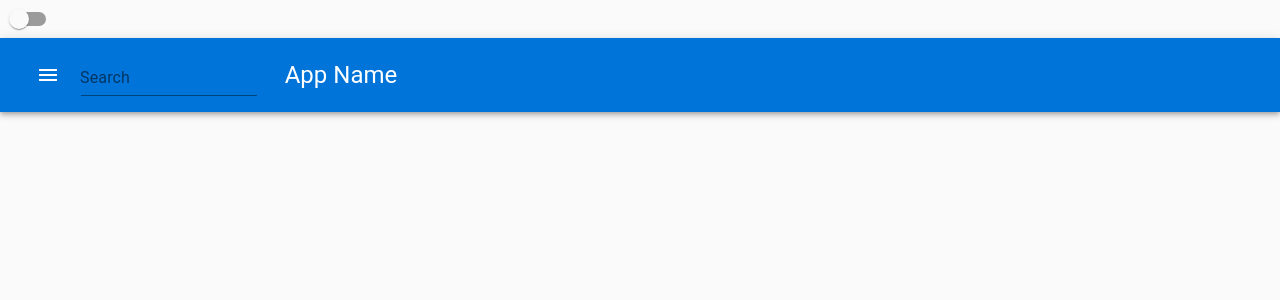
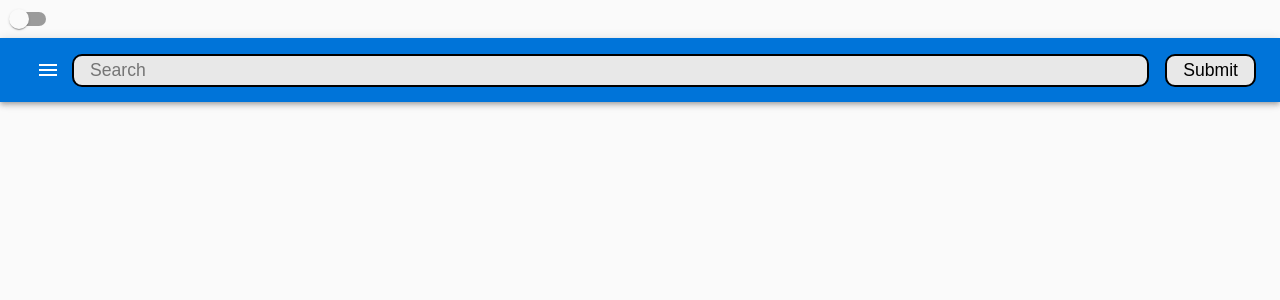
Before and after one commit to 99Raul/front-end-group, a React (Create React App) app: page / in a window 1280 px wide. Shown: the top 300 px of the page. Built offline with nearby package versions, Linux system fonts and the light colour scheme.

Commit message:
added searchbar

```diff
--- a/src/components/Navbar/Navbar.js
+++ b/src/components/Navbar/Navbar.js
@@ -3,7 +3,7 @@ import { makeStyles } from '@material-ui/core/styles';
 import MobileLeftMenuSlider from '@material-ui/core/Drawer';
 import Footer from '../Footer/Footer';
 import { Link } from 'react-router-dom';
-import SearchField from '../Searchbar/Searchbar';
+import Searchbar from '../Searchbar/Searchbar';
 
 import {
 	AppBar,
@@ -90,9 +90,9 @@ function Navbar() {
 						<IconButton onClick={toggleSlider('left', true)}>
 							<Menu style={{ color: '#FFFFFF' }} />
 						</IconButton>
-						<SearchField />
+						<Searchbar />
 						<Typography variant='h5' style={{ color: '#FFFFFF' }}>
-							App Name
+
 						</Typography>
 						<MobileLeftMenuSlider
 							anchor='left'
--- /dev/null
+++ b/src/components/Searchbar/Searchbar.css
@@ -0,0 +1,38 @@
+input {
+    background: rgb(232, 232, 232);
+    flex-grow: 1;
+}
+input:focus,
+input:hover,
+.submit:focus,
+.submit:hover {
+    background: rgb(196, 196, 196);
+}
+input, .submit {
+    border: 2px solid black;
+    font-size: 1.1rem;
+    padding: 0.25rem 1rem;
+    border-radius: 10px;
+    cursor: pointer;
+}
+.form-horizontal {
+    display: flex;
+    flex-grow: 1;
+    width: 100%;
+}
+.submit {
+    margin-left: 1rem;
+    background: rgb(232, 232, 232);
+}
+@media (max-width: 600px) {
+	.form-horizontal {
+        flex-direction: column;
+    }
+    .submit {
+        margin: 1rem 0 0 0;
+    }
+}
+a {
+    text-decoration: none;
+    color: black;
+}
--- a/src/components/Searchbar/Searchbar.js
+++ b/src/components/Searchbar/Searchbar.js
@@ -1,26 +1,22 @@
 import React from 'react';
-import { makeStyles } from '@material-ui/core/styles';
-import TextField from '@material-ui/core/TextField';
+import './Searchbar.css';
 
-const useStyles = makeStyles((theme) => ({
-	root: {
-		'& > *': {
-			margin: theme.spacing(1),
-			width: '25ch',
-			position: 'relative',
-			padding: '2px 20px 8px 1px',
-			display: 'flex',
-		},
-	},
-}));
-function SearchField() {
-	const classes = useStyles();
-
+function SearchBar(props) {
+	const { handleSubmit, handleChange, searchString } = props;
 	return (
-		<form className={classes.root} noValidate autoComplete='off'>
-			<TextField id='standard-basic' label='Search' />
+		<form onSubmit={handleSubmit} className='form-horizontal'>
+			<input
+				type='text'
+				name='searchString'
+				required
+				placeholder='Search'
+				onChange={handleChange}
+				value={searchString}
+			/>
+			<button type='submit' className='submit'>
+				Submit
+			</button>
 		</form>
 	);
 }
-
-export default SearchField;
+export default SearchBar;
```
